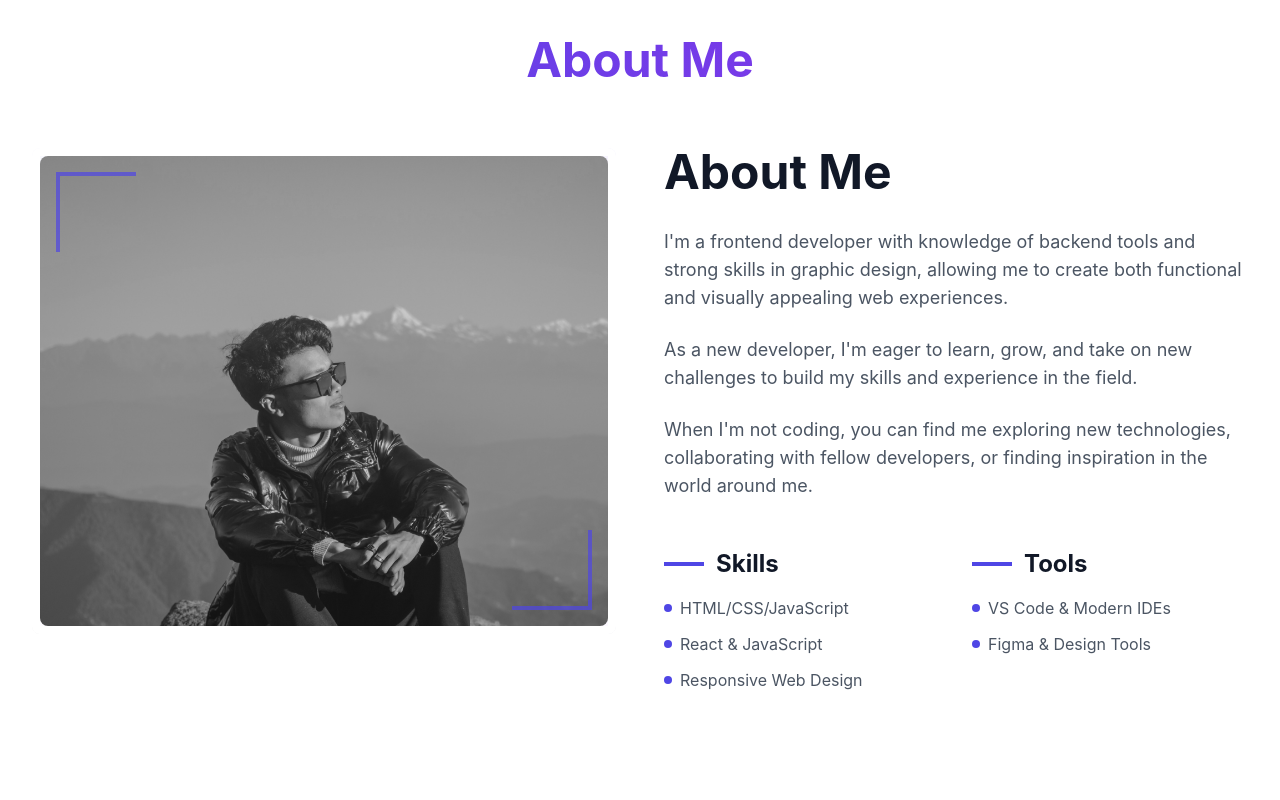
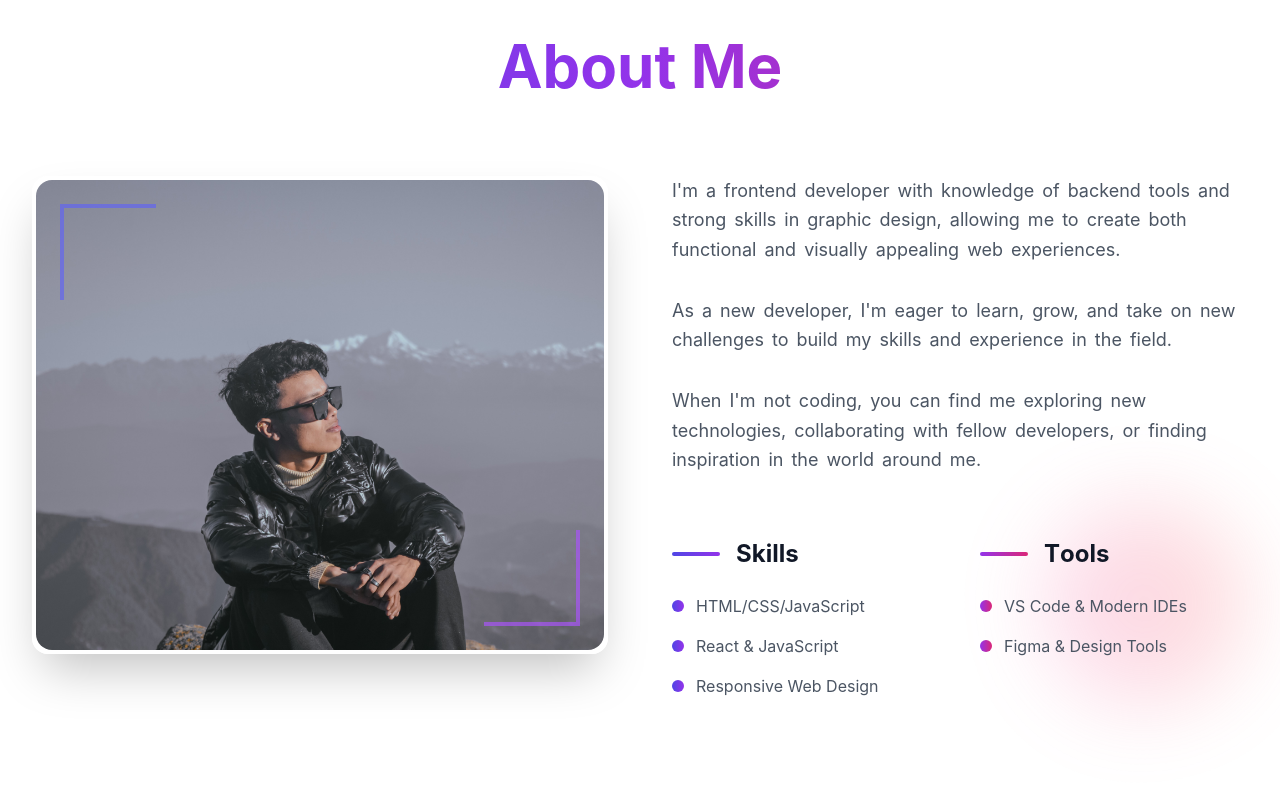
Before and after one commit to zyrex0315/Portfolio, a React (Vite) app: page / in a window 1280 px wide. Shown: the part 860-1660 px from the top of the page. Built offline with nearby package versions, Linux system fonts and the light colour scheme.

Commit message:
About section

```diff
--- a/src/components/About.jsx
+++ b/src/components/About.jsx
@@ -1,140 +1,418 @@
 import React from "react";
-import { motion, useInView } from 'framer-motion';
-import meImg from '../assets/me.jpg';
-// Animation variants
-const containerVariants = {
-  hidden: {},
-  show: {
-    transition: {
-      staggerChildren: 0.15,
-      delayChildren: 0.2,
-    },
-  },
-};
-
-const fadeUpVariant = {
-  hidden: { opacity: 0, y: 40, rotateX: -20, filter: 'blur(10px)' },
-  show: { opacity: 1, y: 0, rotateX: 0, filter: 'blur(0px)', transition: { duration: 0.9, ease: [0.25, 0.46, 0.45, 0.94] } },
-};
-
-
-
+import { motion, useInView, useAnimation } from 'framer-motion';
+import meImg from "../assets/me.jpg"
 
 
 export default function About() {
   const ref = React.useRef(null);
   const isInView = useInView(ref, {
-    threshold: 0.1,
-    once: true // Ensures animation plays only once when it enters view
+    once: true,
+    amount: 0.1,
   });
 
+  // Define animation variants
+  const sectionVariants = {
+    hidden: { opacity: 0, y: 50 },
+    visible: {
+      opacity: 1,
+      y: 0,
+      transition: {
+        duration: 0.8,
+        staggerChildren: 0.2,
+      }
+    }
+  };
+
+  const itemVariants = {
+    hidden: { opacity: 0, y: 30 },
+    visible: {
+      opacity: 1,
+      y: 0,
+      transition: {
+        duration: 0.6,
+      }
+    }
+  };
+
+  const charVariants = {
+    hidden: {
+      opacity: 0,
+      y: 50,
+      rotateX: -90,
+      scale: 0.8
+    },
+    visible: {
+      opacity: 1,
+      y: 0,
+      rotateX: 0,
+      scale: 1,
+      transition: {
+        duration: 0.6,
+      }
+    }
+  };
+
+  const wordVariants = {
+    hidden: {
+      opacity: 0,
+      y: 20,
+      scale: 0.8,
+      filter: "blur(10px)"
+    },
+    visible: {
+      opacity: 1,
+      y: 0,
+      scale: 1,
+      filter: "blur(0px)",
+      transition: {
+        duration: 0.8,
+      }
+    }
+  };
+
+  // Advanced typewriter effect
+  const TypewriterText = ({ text, className, delay = 0 }) => {
+    const controls = useAnimation();
+
+    React.useEffect(() => {
+      if (isInView) {
+        controls.start("visible");
+      } else {
+        controls.start("hidden");
+      }
+    }, [isInView, controls]);
+
+    return (
+      <motion.div className={className}>
+        {text.split("").map((char, index) => (
+          <motion.span
+            key={index}
+            initial={{ opacity: 0, x: -10 }}
+            animate={controls}
+            variants={{
+              hidden: { opacity: 0, x: -10 },
+              visible: {
+                opacity: 1,
+                x: 0,
+                transition: {
+                  delay: delay + index * 0.05,
+                  duration: 0.3,
+                }
+              }
+            }}
+            style={{ display: 'inline-block' }}
+            className="relative"
+          >
+            {char === " " ? "\u00A0" : char}
+            {/* Cursor effect for last character */}
+
+          </motion.span>
+        ))}
+      </motion.div>
+    );
+  };
+
+  // Word-by-word reveal animation
+  const WordReveal = ({ text, className, delay = 0 }) => (
+    <motion.div
+      className={className}
+      initial="hidden"
+      animate={isInView ? "visible" : "hidden"}
+      transition={{ staggerChildren: 0.1, delayChildren: delay }}
+    >
+      {text.split(" ").map((word, index) => (
+        <motion.span
+          key={index}
+          variants={wordVariants}
+          className="inline-block mr-2"
+
+        >
+          {word}
+        </motion.span>
+      ))}
+    </motion.div>
+  );
+
+  // Character cascade animation
+  const AnimatedText = ({ text, className, delay = 0 }) => (
+    <motion.div
+      className={className}
+      initial="hidden"
+      animate={isInView ? "visible" : "hidden"}
+      transition={{ staggerChildren: 0.03, delayChildren: delay }}
+    >
+      {text.split("").map((char, index) => (
+        <motion.span
+          key={index}
+          variants={charVariants}
+          style={{ display: 'inline-block' }}
+          whileHover={{
+            scale: 1.2,
+            color: "#8b5cf6",
+            transition: { duration: 0.1 }
+          }}
+        >
+          {char === " " ? "\u00A0" : char}
+        </motion.span>
+      ))}
+    </motion.div>
+  );
+
   return (
-    <section id="about" className="relative py-10 sm:py-16 md:py-24 bg-white dark:bg-[#0e0e13]">
-      <div className="container mx-auto px-2  sm:px-6 lg:px-8 relative">
+    <section
+      id="about"
+      ref={ref}
+      className="relative py-10 sm:py-16 md:py-24 bg-white dark:bg-[#0e0e13] overflow-hidden"
+    >
+
+      <motion.div
+        className="absolute bottom-20 right-10 w-48 h-48 bg-gradient-to-r from-pink-400 to-red-400 rounded-full opacity-25 blur-2xl"
+        animate={{
+          y: [0, -15, 0],
+          rotate: [0, -8, 0],
+          scale: [1, 1.05, 1]
+        }}
+        transition={{
+          duration: 4,
+          repeat: Infinity,
+          delay: 0.5
+        }}
+      />
+      <motion.div
+        className="absolute top-1/2 left-1/4 w-32 h-32 bg-gradient-to-r from-blue-400 to-cyan-400 rounded-full opacity-20 blur-xl"
+        animate={{
+          y: [0, -10, 0],
+          rotate: [0, 10, 0],
+          scale: [1, 1.1, 1]
+        }}
+        transition={{
+          duration: 3,
+          repeat: Infinity,
+          delay: 3
+        }}
+      />
+
+      <div className="container mx-auto px-4 sm:px-6 lg:px-8 relative z-10">
         <motion.div
-          ref={ref}
-          variants={containerVariants}
+          variants={sectionVariants}
           initial="hidden"
-          animate={isInView ? "show" : "hidden"}
-          className="text-center mb-8 sm:mb-12 md:mb-16"
-          style={{ perspective: 1000 }}
+          animate={isInView ? "visible" : "hidden"}
+          className="text-center mb-12 sm:mb-16 md:mb-20"
         >
+          <AnimatedText
+            text="About Me"
+            className="text-3xl sm:text-4xl md:text-6xl font-bold bg-gradient-to-r from-indigo-600 via-purple-600 to-pink-600 bg-clip-text text-transparent mb-4"
+            delay={0.2}
+          />
 
-          <motion.h2
-          className="text-2xl sm:text-3xl md:text-5xl font-bold bg-gradient-to-r from-indigo-600 to-purple-600 bg-clip-text text-transparent"
-            variants={fadeUpVariant}
-          >
 
-              About Me
 
-          </motion.h2>
+
         </motion.div>
 
         <motion.div
-          className="flex flex-col lg:flex-row gap-6 sm:gap-10 lg:gap-12 items-start"
-          variants={containerVariants}
+          className="flex flex-col lg:flex-row gap-8 sm:gap-12 lg:gap-16 items-start"
+          variants={sectionVariants}
           initial="hidden"
-          animate={isInView ? "show" : "hidden"}
-          style={{ perspective: 1000 }}
+          animate={isInView ? "visible" : "hidden"}
         >
-           {/* Image */}
+          {/* Image Section */}
           <motion.div
-            variants={fadeUpVariant}
-            className="w-full lg:w-1/2 relative overflow-hidden rounded-lg will-change-transform"
+            variants={itemVariants}
+            className="w-full lg:w-1/2 relative"
           >
-            <div className="absolute inset-0 bg-gradient-to-br from-indigo-600 to-purple-600 rounded-lg opacity-10 blur-2xl transform translate-x-4 -translate-y-4"></div>
-            <div className="relative overflow-hidden rounded-lg border-8 border-white dark:border-gray-800 shadow-2xl max-w-xs mx-auto lg:max-w-none">
-              <img
+            <div className="relative overflow-hidden rounded-2xl border-4 border-white dark:border-gray-700 shadow-2xl max-w-sm mx-auto lg:max-w-none">
+              <motion.img
                 src={meImg}
                 alt="Developer portrait"
-                className="w-full h-auto rounded-lg grayscale hover:grayscale-0 transition-all duration-700 transform hover:scale-105"
+                className="w-full h-auto rounded-2xl"
+                initial={{ opacity: 0, scale: 0.9 }}
+                animate={isInView ? { opacity: 1, scale: 1 } : { opacity: 0, scale: 0.9 }}
+                transition={{ duration: 1.0 }}
+                whileHover={{ scale: 1.05 }}
               />
+
               {/* Decorative elements */}
-              <div className="absolute top-4 left-4 w-12 h-12 sm:w-20 sm:h-20 border-t-4 border-l-4 border-indigo-600 opacity-70"></div>
-              <div className="absolute bottom-4 right-4 w-12 h-12 sm:w-20 sm:h-20 border-b-4 border-r-4 border-indigo-600 opacity-70"></div>
+              <motion.div
+                className="absolute top-6 left-6 w-16 h-16 sm:w-24 sm:h-24 border-t-4 border-l-4 border-indigo-500 opacity-70"
+                initial={{ scale: 0, rotate: -180 }}
+                animate={isInView ? { scale: 1, rotate: 0 } : { scale: 0, rotate: -180 }}
+                transition={{ duration: 1, delay: 0.8 }}
+                whileHover={{ scale: 1.3, rotate: 15, opacity: 1 }}
+              />
+              <motion.div
+                className="absolute bottom-6 right-6 w-16 h-16 sm:w-24 sm:h-24 border-b-4 border-r-4 border-purple-500 opacity-70"
+                initial={{ scale: 0, rotate: 180 }}
+                animate={isInView ? { scale: 1, rotate: 0 } : { scale: 0, rotate: 180 }}
+                transition={{ duration: 1, delay: 1.2 }}
+                whileHover={{ scale: 1.3, rotate: -15, opacity: 1 }}
+              />
+
+              {/* Overlay effect on hover */}
+              <motion.div
+                className="absolute inset-0 bg-gradient-to-tr from-indigo-600/30 to-purple-600/30 rounded-2xl opacity-0"
+                whileHover={{ opacity: 0.5 }}
+                transition={{ duration: 0.5 }}
+              />
             </div>
           </motion.div>
 
-          {/* Content */}
+          {/* Content Section */}
           <motion.div
-            variants={containerVariants}
-            className="w-full lg:w-1/2 will-change-transform"
+            variants={itemVariants}
+            className="w-full lg:w-1/2"
           >
-            <motion.h3
-              className="text-xl sm:text-3xl md:text-5xl font-bold text-gray-900 dark:text-white mb-6 sm:mb-8"
-              variants={fadeUpVariant}
-            >
-              About Me
-            </motion.h3>
-            <div className="space-y-4 sm:space-y-6 text-base sm:text-lg text-gray-600 dark:text-gray-300">
-              <motion.p variants={fadeUpVariant}>
-                I'm a frontend developer with knowledge of backend tools and strong skills in graphic design, allowing me to create both functional and visually appealing web experiences.
-              </motion.p>
-              <motion.p variants={fadeUpVariant}>
-                As a new developer, I'm eager to learn, grow, and take on new challenges to build my skills and experience in the field.
-              </motion.p>
-              <motion.p variants={fadeUpVariant}>
-                When I'm not coding, you can find me exploring new technologies,
-                collaborating with fellow developers, or finding inspiration in the
-                world around me.
-              </motion.p>
+
+
+            <div className="space-y-6 sm:space-y-8 text-base sm:text-lg text-gray-600 dark:text-gray-300">
+              <motion.div className="leading-relaxed">
+                <WordReveal
+                  text="I'm a frontend developer with knowledge of backend tools and strong skills in graphic design, allowing me to create both functional and visually appealing web experiences."
+                  className="leading-relaxed"
+                  delay={0.3}
+                />
+              </motion.div>
+
+              <motion.div className="leading-relaxed">
+                <WordReveal
+                  text="As a new developer, I'm eager to learn, grow, and take on new challenges to build my skills and experience in the field."
+                  className="leading-relaxed"
+                  delay={0.3}
+                />
+              </motion.div>
+
+              <motion.div className="leading-relaxed">
+                <WordReveal
+                  text="When I'm not coding, you can find me exploring new technologies, collaborating with fellow developers, or finding inspiration in the world around me."
+                  className="leading-relaxed"
+                  delay={0.3}
+                />
+              </motion.div>
             </div>
-            <div className="grid grid-cols-1 md:grid-cols-2 gap-4 sm:gap-8 mt-8 sm:mt-12">
-              <motion.div variants={fadeUpVariant}>
-                <h4 className="text-2xl font-bold text-gray-900 dark:text-white mb-4 flex items-center">
-                  <span className="w-10 h-1 bg-indigo-600 mr-3"></span>
-                  Skills
-                </h4>
-                <ul className="space-y-3 text-gray-600 dark:text-gray-300">
-                  <li className="flex items-center">
-                    <span className="w-2 h-2 bg-indigo-600 dark:bg-indigo-400 rounded-full mr-2"></span>
-                    HTML/CSS/JavaScript
-                  </li>
-                  <li className="flex items-center">
-                    <span className="w-2 h-2 bg-indigo-600 dark:bg-indigo-400 rounded-full mr-2"></span>
-                    React & JavaScript
-                  </li>
-                  <li className="flex items-center">
-                    <span className="w-2 h-2 bg-indigo-600 dark:bg-indigo-400 rounded-full mr-2"></span>
-                    Responsive Web Design
-                  </li>
-                </ul>
+
+            {/* Skills and Tools Section */}
+            <div className="grid grid-cols-1 md:grid-cols-2 gap-6 sm:gap-10 mt-10 sm:mt-16">
+              <motion.div
+                variants={itemVariants}
+              >
+                <div className="text-2xl font-bold text-gray-900 dark:text-white mb-6 flex items-center">
+                  <motion.span
+                    className="w-12 h-1 bg-gradient-to-r from-indigo-600 to-purple-600 mr-4 rounded-full"
+                    initial={{ width: 12, scaleY: 1 }}
+                    animate={isInView ? { width: 48, scaleY: 1 } : { width: 12, scaleY: 1 }}
+                    transition={{ duration: 1, delay: 4 }}
+                    whileHover={{ width: 80, scaleY: 3 }}
+                  />
+                  <AnimatedText
+                    text="Skills"
+                    className=""
+                    delay={2.3}
+                  />
+                </div>
+
+                <div className="space-y-4 text-gray-600 dark:text-gray-300">
+                  {[
+                    "HTML/CSS/JavaScript",
+                    "React & JavaScript",
+                    "Responsive Web Design"
+                  ].map((skill, index) => (
+                    <motion.div
+                      key={skill}
+                      className="flex items-center cursor-pointer group"
+                      initial={{ opacity: 0, x: -30, rotateY: -90 }}
+                      animate={isInView ? {
+                        opacity: 1,
+                        x: 0,
+                        rotateY: 0,
+                        transition: {
+                          delay: 3.4 + index * 0.3,
+                          duration: 0.8,
+                        }
+                      } : { opacity: 0, x: -30, rotateY: -90 }}
+                      whileHover={{
+                        scale: 1.05,
+                        x: 10,
+                        transition: { duration: 0.3 }
+                      }}
+                    >
+                      <motion.span
+                        className="w-3 h-3 bg-gradient-to-r from-indigo-600 to-purple-600 rounded-full mr-3"
+                        whileHover={{
+                          scale: 2.5,
+                          rotate: 360,
+                          boxShadow: "0 0 20px rgba(99, 102, 241, 0.6)",
+                          transition: { duration: 0.4 }
+                        }}
+                      />
+                      <motion.span
+                        className="group-hover:text-indigo-600 dark:group-hover:text-indigo-400 transition-colors duration-300"
+                      >
+                        {skill}
+                      </motion.span>
+                    </motion.div>
+                  ))}
+                </div>
               </motion.div>
-              <motion.div variants={fadeUpVariant}>
-                <h4 className="text-2xl font-bold text-gray-900 dark:text-white mb-4 flex items-center">
-                  <span className="w-10 h-1 bg-indigo-600 mr-3"></span>
-                  Tools
-                </h4>
-                <ul className="space-y-3 text-gray-600 dark:text-gray-300">
-                  <li className="flex items-center">
-                    <span className="w-2 h-2 bg-indigo-600 dark:bg-indigo-400 rounded-full mr-2"></span>
-                    VS Code & Modern IDEs
-                  </li>
-                  <li className="flex items-center">
-                    <span className="w-2 h-2 bg-indigo-600 dark:bg-indigo-400 rounded-full mr-2"></span>
-                    Figma & Design Tools
-                  </li>
-                </ul>
+
+              <motion.div
+                variants={itemVariants}
+              >
+                <div className="text-2xl font-bold text-gray-900 dark:text-white mb-6 flex items-center">
+                  <motion.span
+                    className="w-12 h-1 bg-gradient-to-r from-purple-600 to-pink-600 mr-4 rounded-full"
+                    initial={{ width: 12, scaleY: 1 }}
+                    animate={isInView ? { width: 48, scaleY: 1 } : { width: 12, scaleY: 1 }}
+                    transition={{ duration: 1, delay: 4.8 }}
+                    whileHover={{ width: 80, scaleY: 3 }}
+                  />
+                  <AnimatedText
+                    text="Tools"
+                    className=""
+                    delay={3.8}
+                  />
+                </div>
+
+                <div className="space-y-4 text-gray-600 dark:text-gray-300">
+                  {[
+                    "VS Code & Modern IDEs",
+                    "Figma & Design Tools"
+                  ].map((tool, index) => (
+                    <motion.div
+                      key={tool}
+                      className="flex items-center cursor-pointer group"
+                      initial={{ opacity: 0, x: 30, rotateY: 90 }}
+                      animate={isInView ? {
+                        opacity: 1,
+                        x: 0,
+                        rotateY: 0,
+                        transition: {
+                          delay: 4.8 + index * 0.3,
+                          duration: 0.8,
+                        }
+                      } : { opacity: 0, x: 30, rotateY: 90 }}
+                      whileHover={{
+                        scale: 1.05,
+                        x: 10,
+                        transition: { duration: 0.3 }
+                      }}
+                    >
+                      <motion.span
+                        className="w-3 h-3 bg-gradient-to-r from-purple-600 to-pink-600 rounded-full mr-3"
+                        whileHover={{
+                          scale: 2.5,
+                          rotate: 360,
+                          boxShadow: "0 0 20px rgba(147, 51, 234, 0.6)",
+                          transition: { duration: 0.4 }
+                        }}
+                      />
+                      <motion.span
+                        className="group-hover:text-purple-600 dark:group-hover:text-purple-400 transition-colors duration-300"
+                      >
+                        {tool}
+                      </motion.span>
+                    </motion.div>
+                  ))}
+                </div>
               </motion.div>
             </div>
           </motion.div>
```
